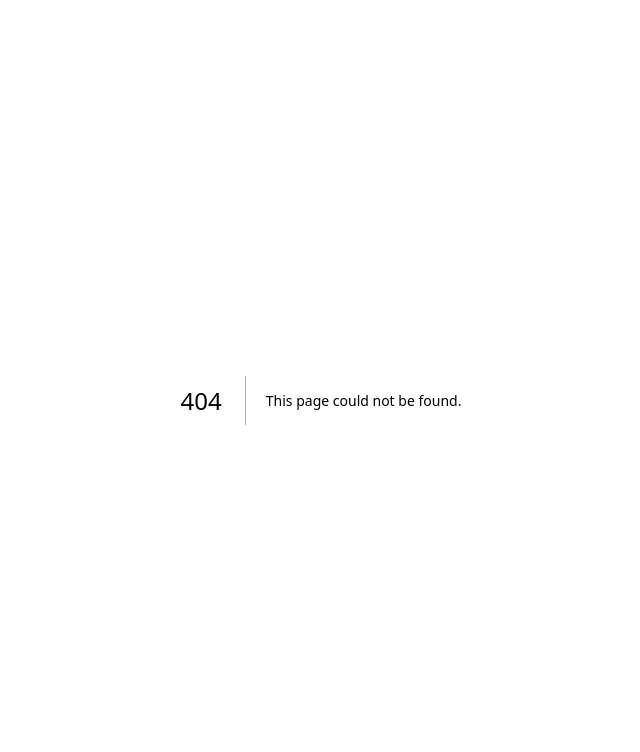
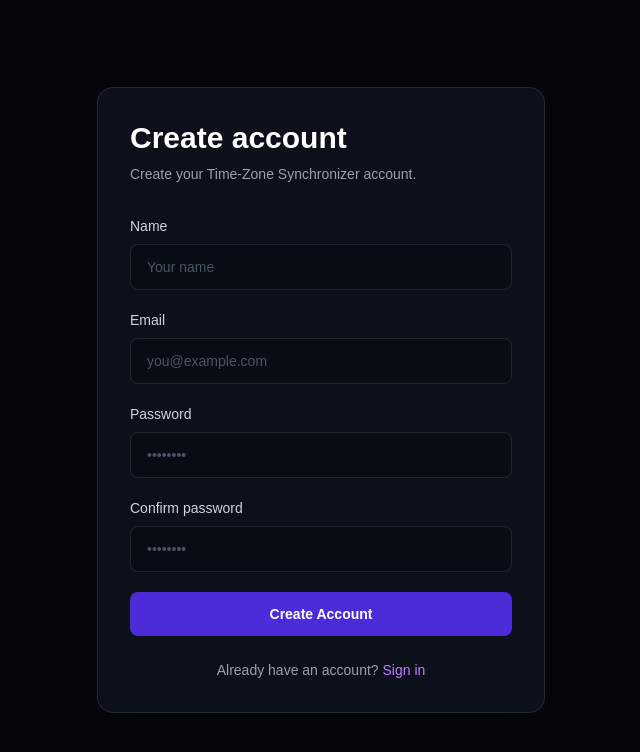
Before and after one commit to Soumyodipto68/Time-Grid, a Next.js app: page /signup in a window 1280 px wide. Before the commit this address had no page. Shown: the top 752 px of the page, without its empty margins (319-959 px from the left). Built offline with nearby package versions, Linux system fonts and the light colour scheme.

Commit message:
feat: implement signup functionality with form validation and user creation

```diff
--- /dev/null
+++ b/src/app/api/auth/signup/route.ts
@@ -0,0 +1,62 @@
+import { NextResponse } from "next/server";
+import bcrypt from "bcryptjs";
+import { prisma } from "@/lib/prisma";
+
+export async function POST(request: Request) {
+  try {
+    const body = await request.json();
+
+    const name = String(body.name ?? "").trim();
+    const email = String(body.email ?? "").toLowerCase().trim();
+    const password = String(body.password ?? "");
+
+    if (!name || !email || !password) {
+      return NextResponse.json(
+        { error: "Name, email and password are required." },
+        { status: 400 }
+      );
+    }
+
+    if (password.length < 6) {
+      return NextResponse.json(
+        { error: "Password must be at least 6 characters." },
+        { status: 400 }
+      );
+    }
+
+    const existingUser = await prisma.user.findUnique({
+      where: { email },
+    });
+
+    if (existingUser) {
+      return NextResponse.json(
+        { error: "An account with this email already exists." },
+        { status: 409 }
+      );
+    }
+
+    const passwordHash = await bcrypt.hash(password, 12);
+
+    const user = await prisma.user.create({
+      data: {
+        name,
+        email,
+        passwordHash,
+      },
+      select: {
+        id: true,
+        name: true,
+        email: true,
+      },
+    });
+
+    return NextResponse.json(user, { status: 201 });
+  } catch (error) {
+    console.error("Signup error:", error);
+
+    return NextResponse.json(
+      { error: "Something went wrong. Please try again." },
+      { status: 500 }
+    );
+  }
+}
--- /dev/null
+++ b/src/app/signup/SignupForm.tsx
@@ -0,0 +1,170 @@
+"use client";
+
+import { useState } from "react";
+import { useRouter } from "next/navigation";
+
+export default function SignupForm() {
+  const router = useRouter();
+
+  const [name, setName] = useState("");
+  const [email, setEmail] = useState("");
+  const [password, setPassword] = useState("");
+  const [confirmPassword, setConfirmPassword] = useState("");
+
+  const [error, setError] = useState("");
+  const [loading, setLoading] = useState(false);
+
+  const handleSubmit = async (
+    event: React.FormEvent<HTMLFormElement>
+  ) => {
+    event.preventDefault();
+
+    setError("");
+
+    if (password !== confirmPassword) {
+      setError("Passwords do not match.");
+      return;
+    }
+
+    if (password.length < 6) {
+      setError("Password must be at least 6 characters.");
+      return;
+    }
+
+    setLoading(true);
+
+    try {
+      const response = await fetch("/api/auth/signup", {
+        method: "POST",
+        headers: {
+          "Content-Type": "application/json",
+        },
+        body: JSON.stringify({
+          name,
+          email,
+          password,
+        }),
+      });
+
+      const data = await response.json();
+
+      if (!response.ok) {
+        setError(data.error || "Unable to create account.");
+        return;
+      }
+
+      router.push("/login");
+    } catch (error) {
+      console.error("Signup error:", error);
+      setError("Something went wrong. Please try again.");
+    } finally {
+      setLoading(false);
+    }
+  };
+
+  return (
+    <form onSubmit={handleSubmit} className="space-y-5">
+      {/* Name */}
+      <div>
+        <label
+          htmlFor="name"
+          className="mb-2 block text-sm font-medium text-gray-300"
+        >
+          Name
+        </label>
+
+        <input
+          id="name"
+          name="name"
+          type="text"
+          value={name}
+          onChange={(event) => setName(event.target.value)}
+          placeholder="Your name"
+          required
+          className="w-full rounded-lg border border-white/10 bg-[#080c14] px-4 py-3 text-sm text-white outline-none transition placeholder:text-gray-600 focus:border-purple-500"
+        />
+      </div>
+
+      {/* Email */}
+      <div>
+        <label
+          htmlFor="email"
+          className="mb-2 block text-sm font-medium text-gray-300"
+        >
+          Email
+        </label>
+
+        <input
+          id="email"
+          name="email"
+          type="email"
+          value={email}
+          onChange={(event) => setEmail(event.target.value)}
+          placeholder="you@example.com"
+          required
+          className="w-full rounded-lg border border-white/10 bg-[#080c14] px-4 py-3 text-sm text-white outline-none transition placeholder:text-gray-600 focus:border-purple-500"
+        />
+      </div>
+
+      {/* Password */}
+      <div>
+        <label
+          htmlFor="password"
+          className="mb-2 block text-sm font-medium text-gray-300"
+        >
+          Password
+        </label>
+
+        <input
+          id="password"
+          name="password"
+          type="password"
+          value={password}
+          onChange={(event) => setPassword(event.target.value)}
+          placeholder="••••••••"
+          minLength={6}
+          required
+          className="w-full rounded-lg border border-white/10 bg-[#080c14] px-4 py-3 text-sm text-white outline-none transition placeholder:text-gray-600 focus:border-purple-500"
+        />
+      </div>
+
+      {/* Confirm password */}
+      <div>
+        <label
+          htmlFor="confirmPassword"
+          className="mb-2 block text-sm font-medium text-gray-300"
+        >
+          Confirm password
+        </label>
+
+        <input
+          id="confirmPassword"
+          name="confirmPassword"
+          type="password"
+          value={confirmPassword}
+          onChange={(event) => setConfirmPassword(event.target.value)}
+          placeholder="••••••••"
+          minLength={6}
+          required
+          className="w-full rounded-lg border border-white/10 bg-[#080c14] px-4 py-3 text-sm text-white outline-none transition placeholder:text-gray-600 focus:border-purple-500"
+        />
+      </div>
+
+      {/* Error */}
+      {error && (
+        <p className="rounded-lg border border-red-500/20 bg-red-500/10 px-4 py-3 text-sm text-red-400">
+          {error}
+        </p>
+      )}
+
+      {/* Submit */}
+      <button
+        type="submit"
+        disabled={loading}
+        className="w-full rounded-lg bg-[#4c2bd9] py-3 text-sm font-semibold text-white transition hover:bg-[#5a35ed] disabled:cursor-not-allowed disabled:opacity-60"
+      >
+        {loading ? "Creating account..." : "Create Account"}
+      </button>
+    </form>
+  );
+}
--- /dev/null
+++ b/src/app/signup/page.tsx
@@ -0,0 +1,34 @@
+import Link from "next/link";
+import SignupForm from "./SignupForm";
+
+export default function SignupPage() {
+  return (
+    <main className="flex min-h-screen items-center justify-center bg-[#05070d] px-4">
+      <div className="w-full max-w-md">
+        <div className="rounded-2xl border border-white/10 bg-[#0b101b] p-8 shadow-2xl">
+          <div className="mb-8">
+            <h1 className="text-3xl font-bold text-white">
+              Create account
+            </h1>
+
+            <p className="mt-2 text-sm text-gray-400">
+              Create your Time-Zone Synchronizer account.
+            </p>
+          </div>
+
+          <SignupForm />
+
+          <p className="mt-6 text-center text-sm text-gray-400">
+            Already have an account?{" "}
+            <Link
+              href="/login"
+              className="font-medium text-purple-400 transition hover:text-purple-300"
+            >
+              Sign in
+            </Link>
+          </p>
+        </div>
+      </div>
+    </main>
+  );
+}
```
